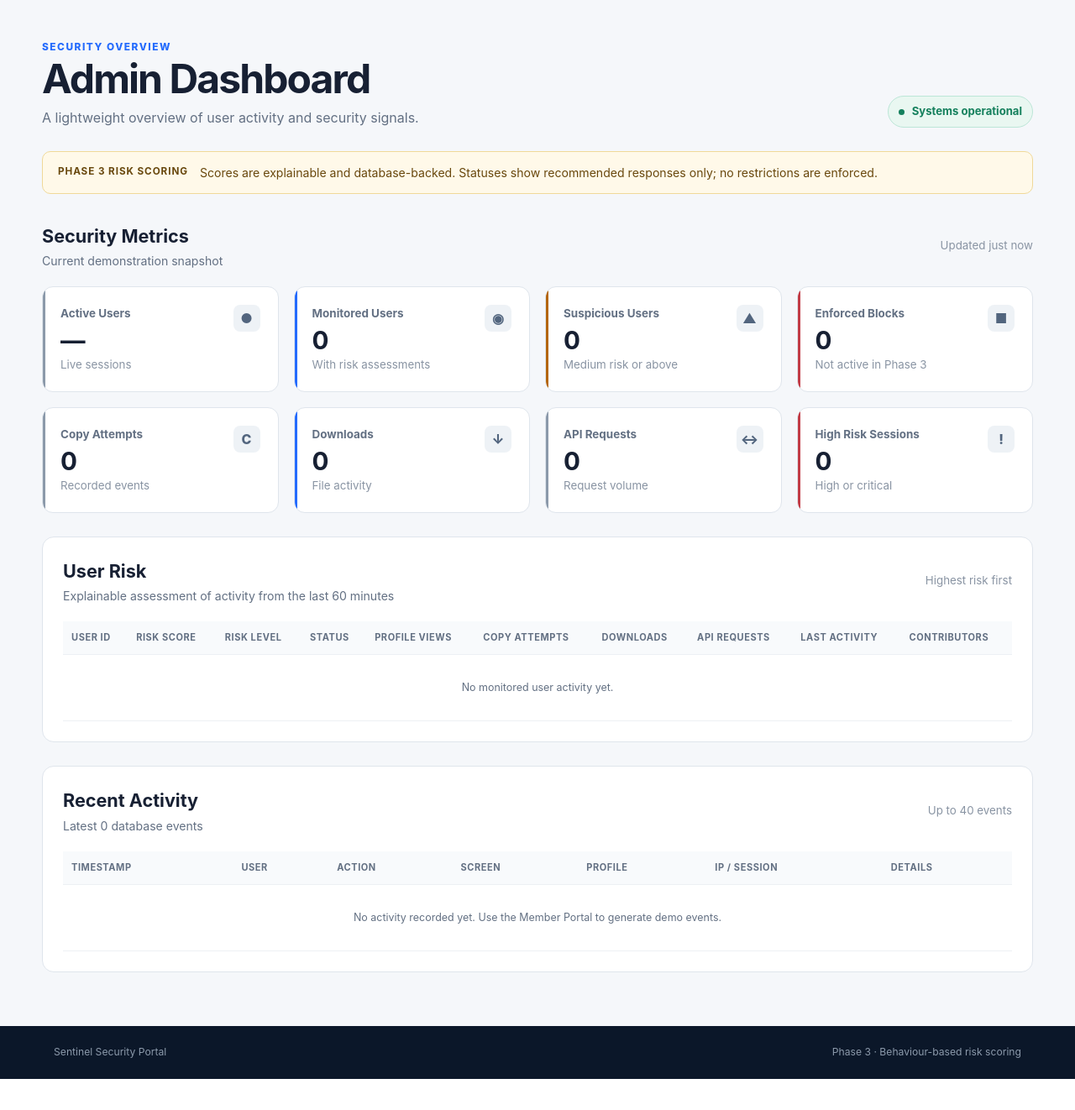
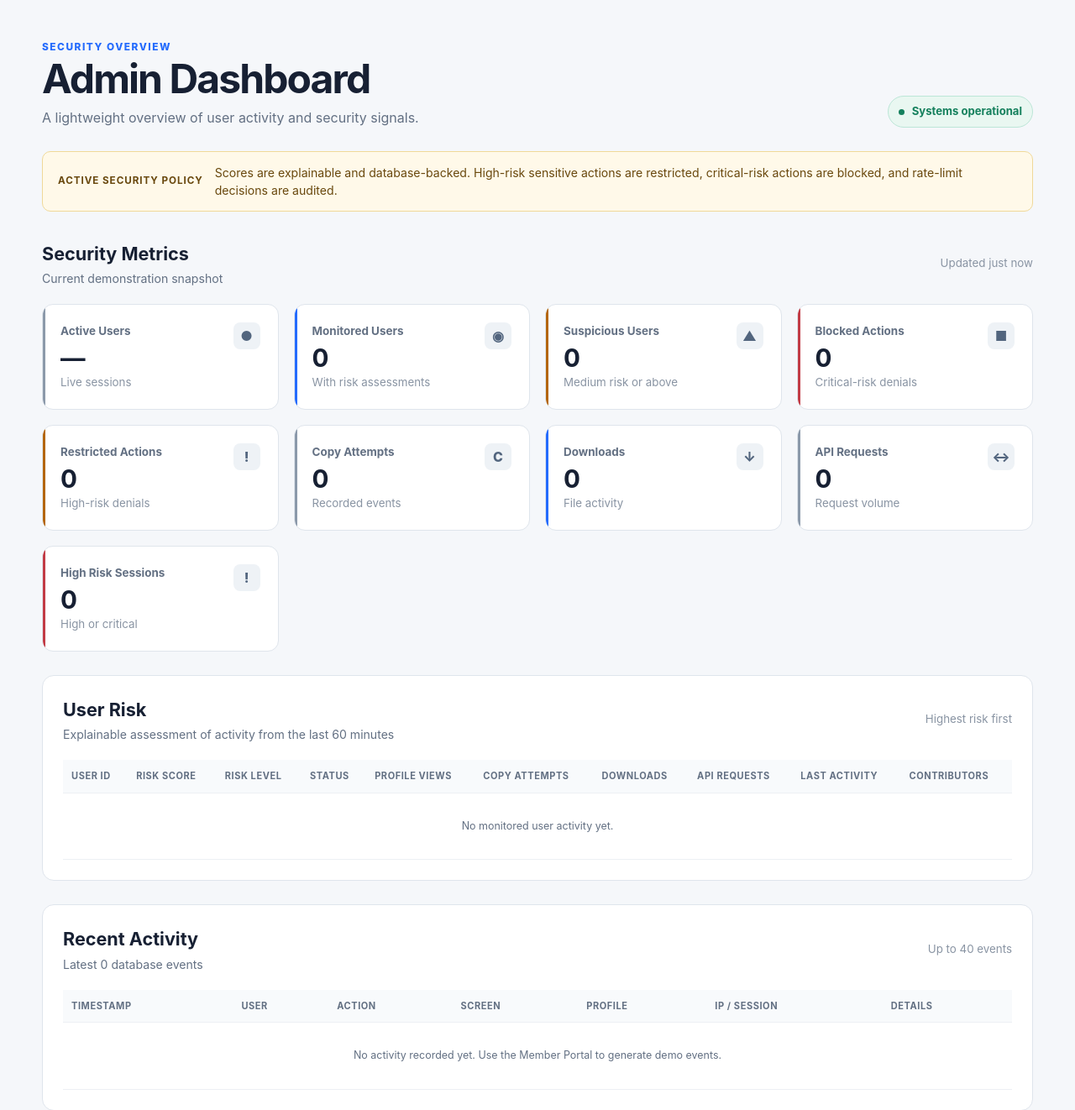
Before and after one commit to suyogvsdhande/ai-user-behaviour-security-monitor, a Flask app: page /admin in a window 1280 px wide. Shown: the part 72-1394 px from the top of the page at 84% size. Before the commit the page ends 1357 px from the top, so only its background shows below. Run offline with Flask 3, Linux system fonts and the light colour scheme; data that the repository does not hold is empty.

Commit message:
feat: finalize security monitor enforcement

```diff
--- a/app.py
+++ b/app.py
@@ -12,6 +12,10 @@ app = Flask(__name__)
 app.config["DATABASE"] = os.environ.get("SECURITY_MONITOR_DATABASE", os.path.join(app.root_path, "data", "security_monitor.db"))
 DEMO_USER_ID = "DEMO-USER-001"
 SUPPORTED_CLIENT_ACTIONS = {"PAGE_ENTER", "PAGE_EXIT", "SEARCH", "PROFILE_VIEW", "COPY_ATTEMPT"}
+SENSITIVE_ACTIONS = {"COPY_ATTEMPT", "PROFILE_VIEW", "DOWNLOAD"}
+RATE_LIMIT_WINDOW_SECONDS = 60
+RATE_LIMITS = {"COPY_ATTEMPT": 10, "PROFILE_VIEW": 30, "DOWNLOAD": 5}
+_rate_limit_state = {}
 
 MEMBERS = [
     {
@@ -69,6 +73,50 @@ def recalculate_user_risk(user_id):
     return assessment
 
 
+def current_user_risk(user_id):
+    return recalculate_user_risk(user_id)
+
+
+def risk_rank(assessment):
+    return {"LOW": 0, "MEDIUM": 1, "HIGH": 2, "CRITICAL": 3}.get(assessment["risk_level"], 0)
+
+
+def record_security_event(context, action, details):
+    return write_audit_event(app.config["DATABASE"], **context, action=action,
+                             screen_name="Security Policy", details=details)
+
+
+def rate_limit_exceeded(user_id, action):
+    limit = RATE_LIMITS.get(action)
+    if not limit:
+        return False
+    now = datetime.now(timezone.utc).timestamp()
+    key = (app.config["DATABASE"], user_id, action)
+    recent = [timestamp for timestamp in _rate_limit_state.get(key, [])
+              if now - timestamp < RATE_LIMIT_WINDOW_SECONDS]
+    exceeded = len(recent) >= limit
+    if not exceeded:
+        recent.append(now)
+    _rate_limit_state[key] = recent
+    return exceeded
+
+
+def enforce_sensitive_action(context, action):
+    if rate_limit_exceeded(context["user_id"], action):
+        record_security_event(context, "RATE_LIMITED", {"action": action, "window_seconds": RATE_LIMIT_WINDOW_SECONDS,
+                                                          "limit": RATE_LIMITS[action]})
+        return jsonify(error="Rate limit exceeded for this action. Please try again later.",
+                       enforcement="RATE_LIMITED"), 429
+    risk = current_user_risk(context["user_id"])
+    if risk["risk_level"] in {"HIGH", "CRITICAL"}:
+        enforcement = "ACTION_BLOCKED" if risk["risk_level"] == "CRITICAL" else "ACTION_RESTRICTED"
+        record_security_event(context, enforcement, {"action": action, "risk_score": risk["risk_score"],
+                                                     "risk_level": risk["risk_level"]})
+        return jsonify(error="This sensitive action is blocked by the current security policy.",
+                       enforcement=enforcement, risk_level=risk["risk_level"]), 403
+    return None
+
+
 initialize_database(app.config["DATABASE"])
 
 
@@ -94,7 +142,9 @@ def admin_dashboard():
             event["details_display"] = event["details"]
     metrics = {"copy_attempts": count_audit_events(app.config["DATABASE"], "COPY_ATTEMPT"),
                "downloads": count_audit_events(app.config["DATABASE"], "DOWNLOAD"),
-               "api_requests": count_audit_events(app.config["DATABASE"], "API_REQUEST")}
+               "api_requests": count_audit_events(app.config["DATABASE"], "API_REQUEST"),
+               "restricted_actions": count_audit_events(app.config["DATABASE"], "ACTION_RESTRICTED"),
+               "blocked_actions": count_audit_events(app.config["DATABASE"], "ACTION_BLOCKED")}
     risks = read_user_risks(app.config["DATABASE"])
     since = (datetime.now(timezone.utc) - timedelta(minutes=60)).isoformat(timespec="seconds")
     metrics.update(monitored_users=len(risks),
@@ -128,9 +178,17 @@ def record_event():
             if not isinstance(duration, (int, float)) or isinstance(duration, bool):
                 return jsonify(error="duration_seconds must be numeric."), 400
             event["details"] = {"duration_seconds": max(0, min(round(duration, 1), 86400))}
+        previous_risk = current_user_risk(context["user_id"])
+        enforcement_response = enforce_sensitive_action(context, action) if action in SENSITIVE_ACTIONS else None
+        if enforcement_response:
+            return enforcement_response
         event_id = write_audit_event(app.config["DATABASE"], **event)
         log_api_request(context, "/api/events")
         recalculate_user_risk(context["user_id"])
+        updated_risk = current_user_risk(context["user_id"])
+        if risk_rank(updated_risk) > risk_rank(previous_risk):
+            record_security_event(context, "RISK_ESCALATED", {"risk_score": updated_risk["risk_score"],
+                                                               "risk_level": updated_risk["risk_level"]})
     except ValueError as error:
         return jsonify(error=str(error)), 400
     return jsonify(status="recorded", event_id=event_id), 201
@@ -141,13 +199,20 @@ def download_demo_profile(profile_id):
     member = next((item for item in MEMBERS if item["member_id"] == profile_id), None)
     if member is None:
         abort(404)
+    context = request_context(request.args)
+    previous_risk = current_user_risk(context["user_id"])
+    enforcement_response = enforce_sensitive_action(context, "DOWNLOAD")
+    if enforcement_response:
+        return enforcement_response
     body = json.dumps({"notice": "Fictional demonstration profile", "profile": member}, indent=2).encode()
-    context = request_context(request.args)
     write_audit_event(app.config["DATABASE"], **context, action="DOWNLOAD", screen_name="Member Profile",
                       profile_id=profile_id, download_attempt=True, download_size=len(body),
                       api_endpoint=request.path, details={"format": "json"})
     log_api_request(context, request.path)
-    recalculate_user_risk(context["user_id"])
+    updated_risk = current_user_risk(context["user_id"])
+    if risk_rank(updated_risk) > risk_rank(previous_risk):
+        record_security_event(context, "RISK_ESCALATED", {"risk_score": updated_risk["risk_score"],
+                                                           "risk_level": updated_risk["risk_level"]})
     response = app.response_class(body, mimetype="application/json")
     response.headers["Content-Disposition"] = f'attachment; filename="{profile_id}.json"'
     return response
--- a/static/js/app.js
+++ b/static/js/app.js
@@ -20,7 +20,7 @@ searchInput?.addEventListener("input", () => {
   memberCount.textContent = visible + " sample " + (visible === 1 ? "member" : "members"); emptyState.hidden = visible !== 0;
   clearTimeout(searchTimer); searchTimer = setTimeout(() => logEvent("SEARCH", {search_query: searchInput.value.trim()}), 600);
 });
-document.querySelectorAll(".profile-button").forEach((button) => button.addEventListener("click", () => { document.querySelector("#" + button.dataset.dialog).showModal(); logEvent("PROFILE_VIEW", {profile_id: button.dataset.profileId}); }));
+document.querySelectorAll(".profile-button").forEach((button) => button.addEventListener("click", async () => { const response = await logEvent("PROFILE_VIEW", {profile_id: button.dataset.profileId}); if (response?.ok) document.querySelector("#" + button.dataset.dialog).showModal(); else if (response) alert("This profile view is restricted by the security policy."); }));
 document.querySelectorAll(".profile-dialog").forEach((dialog) => { dialog.querySelector(".close-dialog").addEventListener("click", () => dialog.close()); dialog.addEventListener("click", (event) => { if (event.target === dialog) dialog.close(); }); });
 document.addEventListener("copy", () => logEvent("COPY_ATTEMPT"));
 document.querySelectorAll(".download-button").forEach((link) => link.addEventListener("click", () => { const url = new URL(link.href); url.searchParams.set("session_id", sessionId); url.searchParams.set("device_id", deviceId); link.href = url.toString(); }));
--- a/templates/admin.html
+++ b/templates/admin.html
@@ -13,14 +13,15 @@
 </header>
 <main class="page-shell">
   <section class="hero"><div><p class="eyebrow">Security overview</p><h1>Admin Dashboard</h1><p>A lightweight overview of user activity and security signals.</p></div><div class="status"><span></span> Systems operational</div></section>
-  <aside class="demo-notice"><strong>PHASE 3 RISK SCORING</strong><span>Scores are explainable and database-backed. Statuses show recommended responses only; no restrictions are enforced.</span></aside>
+  <aside class="demo-notice"><strong>ACTIVE SECURITY POLICY</strong><span>Scores are explainable and database-backed. High-risk sensitive actions are restricted, critical-risk actions are blocked, and rate-limit decisions are audited.</span></aside>
   <section aria-labelledby="metrics-heading">
     <div class="section-heading"><div><h2 id="metrics-heading">Security Metrics</h2><p>Current demonstration snapshot</p></div><small>Updated just now</small></div>
     <div class="metric-grid">
       <article class="metric-card"><i>●</i><p>Active Users</p><strong>—</strong><small>Live sessions</small></article>
       <article class="metric-card info"><i>◉</i><p>Monitored Users</p><strong>{{ metrics.monitored_users }}</strong><small>With risk assessments</small></article>
       <article class="metric-card warning"><i>▲</i><p>Suspicious Users</p><strong>{{ metrics.suspicious_users }}</strong><small>Medium risk or above</small></article>
-      <article class="metric-card danger"><i>■</i><p>Enforced Blocks</p><strong>0</strong><small>Not active in Phase 3</small></article>
+      <article class="metric-card danger"><i>■</i><p>Blocked Actions</p><strong>{{ metrics.blocked_actions }}</strong><small>Critical-risk denials</small></article>
+      <article class="metric-card warning"><i>!</i><p>Restricted Actions</p><strong>{{ metrics.restricted_actions }}</strong><small>High-risk denials</small></article>
       <article class="metric-card"><i>C</i><p>Copy Attempts</p><strong>{{ metrics.copy_attempts }}</strong><small>Recorded events</small></article>
       <article class="metric-card info"><i>↓</i><p>Downloads</p><strong>{{ metrics.downloads }}</strong><small>File activity</small></article>
       <article class="metric-card"><i>↔</i><p>API Requests</p><strong>{{ metrics.api_requests }}</strong><small>Request volume</small></article>
```
Also changed, not shown: tests/test_enforcement.py (added, +81 -0 lines), README.md.
